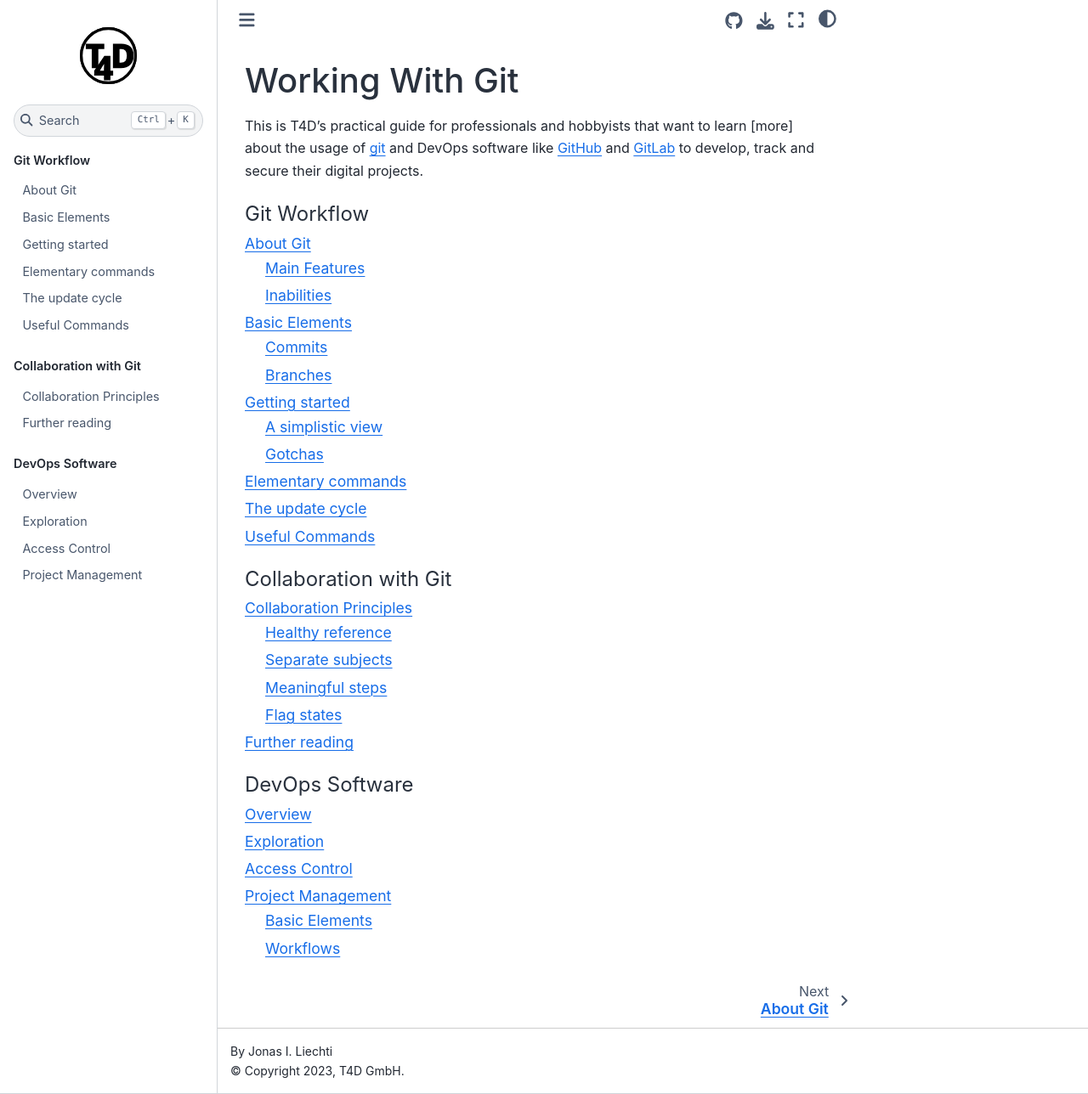
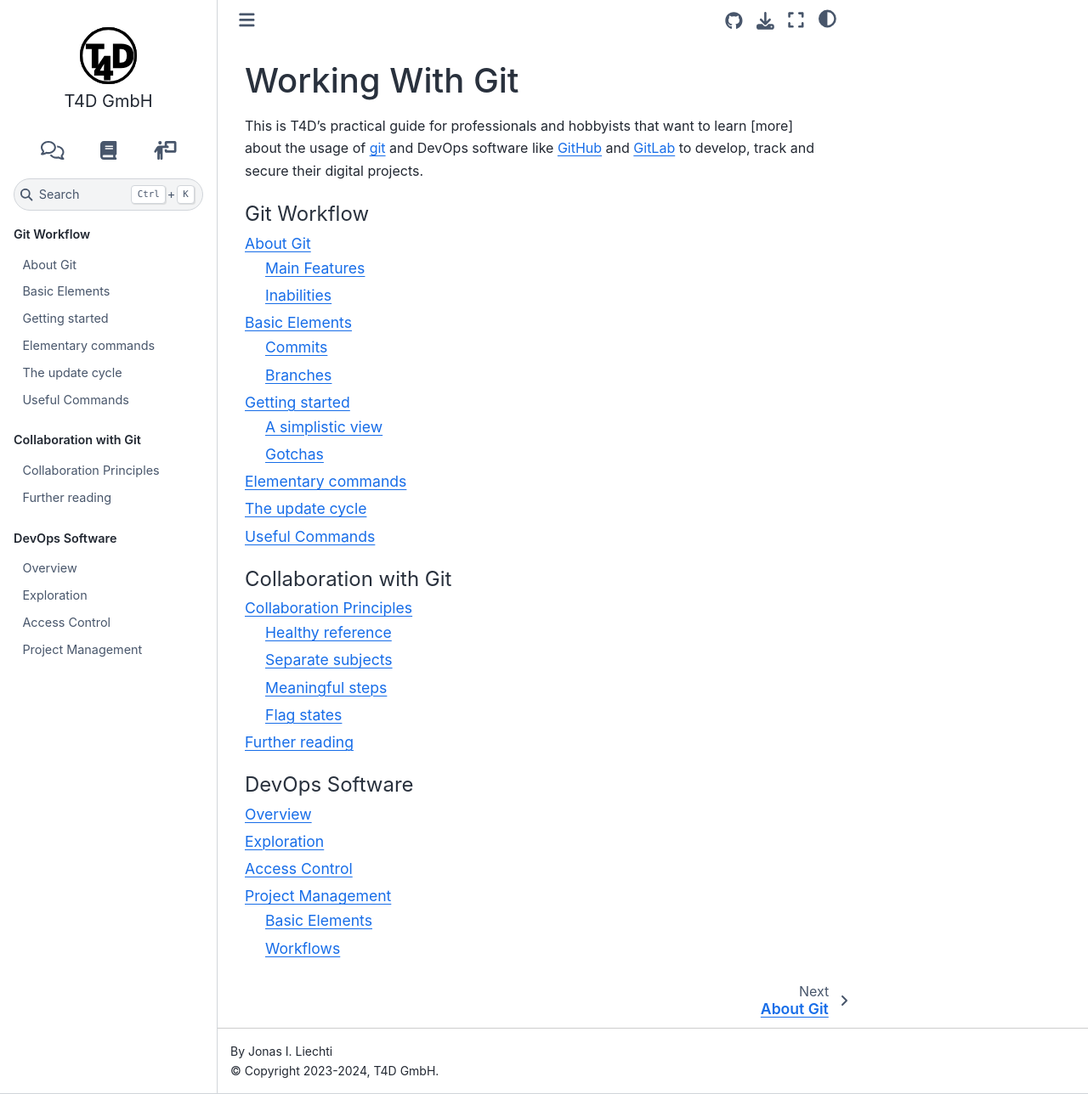
Before and after one commit to t4d-gmbh/working-with-git, a Sphinx documentation site: the page built from source/index.md, in a window 1280 px wide and 1288 px high. Shown: the whole window at 85% size. Built offline with Sphinx 7.4.7 and the Sphinx Book theme 1.1.4, drawn with Linux system fonts in a browser that asks for light colours; the version number could not be read and is left out; part of the change alters nothing that is shown.

Commit message:
adding extra icons; jinja support

```diff
--- a/source/conf.py
+++ b/source/conf.py
@@ -1,15 +1,17 @@
-# Configuration file for the Sphinx documentation builder.
-#
-# For the full list of built-in configuration values, see the documentation:
-# https://www.sphinx-doc.org/en/master/usage/configuration.html
+from setuptools_scm import get_version
 
-# -- Project information -----------------------------------------------------
-# https://www.sphinx-doc.org/en/master/usage/configuration.html#project-information
+# ###
+# Versioning - get it from the git tag
+# ###
+version: str = get_version(root='..')
+release = version
 
+# ###
+# Basic Project info
+# ###
 project = 'Working With Git'
-copyright = '2023, T4D GmbH'
+copyright = '2023-2024, T4D GmbH'
 author = 'Jonas I. Liechti'
-release = '0.1'
 
 # -- General configuration ---------------------------------------------------
 # https://www.sphinx-doc.org/en/master/usage/configuration.html#general-configuration
@@ -40,6 +42,7 @@ html_theme_options = {
     "toc_title": "Content",
     "use_sidenotes": True,
     "logo": {
+        "text": "T4D GmbH",
         "image_light": "_static/T4D_logo_bw.svg",
         "image_dark": "_static/T4D_logo_wb.svg",
         "link": "https://t4d.ch",
@@ -48,6 +51,26 @@ html_theme_options = {
     "navigation_with_keys": True,  # Enable keyboard navigation
     "collapse_navigation": False,  # Do not collapse the navigation
     # "sidebar_width": "250px",  # Set the width of the sidebar
+    "icon_links": [
+        {
+            "name": "GitHub Discussion",
+            "url": "https://github.com/t4d-gmbh/working-with-git/discussions",
+            "icon": "fa-regular fa-comments",
+            "type": "fontawesome",
+        },
+        {
+            "name": "Pages",
+            "url": "https://t4d-gmbh.github.io/working-with-git/index.html",
+            "icon": "fa-solid fa-book",
+            "type": "fontawesome",
+        },
+        {
+            "name": "Slides",
+            "url": "https://t4d-gmbh.github.io/working-with-git/slides/index.html",
+            "icon": "fa-solid fa-person-chalkboard",
+            "type": "fontawesome",
+        },
+    ],
 }
 
 favicons = [
@@ -57,3 +80,21 @@ favicons = [
 myst_enable_extensions = [
     "colon_fence",
 ]
+
+# ###
+# Custom jinja parser to enable jinja templating
+# ###
+def rstjinja(app, docname, source):
+    """
+    Render source file with jinja first
+    """
+    # only apply to 'html' builder
+    if app.builder.format == 'html':
+        src = source[0]
+        rendered = app.builder.templates.render_string(
+            src, app.config.html_context
+        )
+        source[0] = rendered
+
+def setup(app):
+    app.connect("source-read", rstjinja)
```
